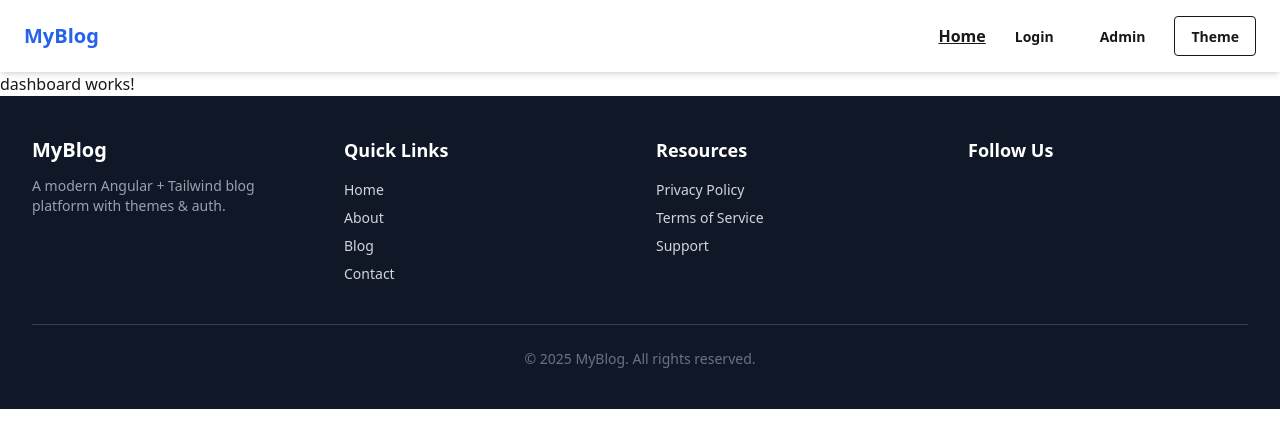
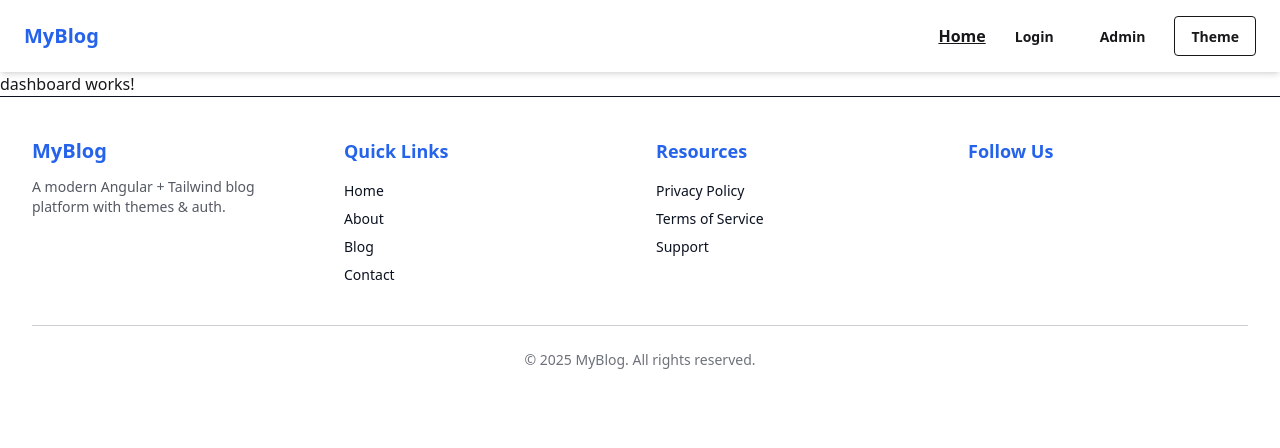
Before and after one commit to abhishek-kumar2/angular-basic-layout, an Angular app: page / in a window 1280 px wide. Shown: the top 448 px of the page. Built offline with nearby package versions, Linux system fonts and the light colour scheme.

Commit message:
theme change apply to footer

```diff
--- a/src/app/shared/footer/footer.html
+++ b/src/app/shared/footer/footer.html
@@ -1,50 +1,50 @@
-<footer class="bg-gray-900 text-gray-300">
+<footer class="bg-background text-foreground border-t">
   <div class="max-w-7xl mx-auto px-4 sm:px-6 lg:px-8 py-10">
     <div class="grid grid-cols-1 md:grid-cols-4 gap-8">
 
       <!-- Logo & About -->
       <div>
-        <h2 class="text-xl font-bold text-white">MyBlog</h2>
-        <p class="mt-3 text-sm text-gray-400">
+        <h2 class="text-xl font-bold text-primary-500">MyBlog</h2>
+        <p class="mt-3 text-sm text-foreground/70">
           A modern Angular + Tailwind blog platform with themes & auth.
         </p>
       </div>
 
       <!-- Navigation -->
       <div>
-        <h3 class="text-lg font-semibold text-white mb-4">Quick Links</h3>
+        <h3 class="text-lg font-semibold text-primary-500 mb-4">Quick Links</h3>
         <ul class="space-y-2 text-sm">
-          <li><a href="/" class="hover:text-white">Home</a></li>
-          <li><a href="/about" class="hover:text-white">About</a></li>
-          <li><a href="/blog" class="hover:text-white">Blog</a></li>
-          <li><a href="/contact" class="hover:text-white">Contact</a></li>
+          <li><a href="/" class="hover:text-primary-500">Home</a></li>
+          <li><a href="/about" class="hover:text-primary-500">About</a></li>
+          <li><a href="/blog" class="hover:text-primary-500">Blog</a></li>
+          <li><a href="/contact" class="hover:text-primary-500">Contact</a></li>
         </ul>
       </div>
 
       <!-- Resources -->
       <div>
-        <h3 class="text-lg font-semibold text-white mb-4">Resources</h3>
+        <h3 class="text-lg font-semibold text-primary-500 mb-4">Resources</h3>
         <ul class="space-y-2 text-sm">
-          <li><a href="#" class="hover:text-white">Privacy Policy</a></li>
-          <li><a href="#" class="hover:text-white">Terms of Service</a></li>
-          <li><a href="#" class="hover:text-white">Support</a></li>
+          <li><a href="#" class="hover:text-primary-500">Privacy Policy</a></li>
+          <li><a href="#" class="hover:text-primary-500">Terms of Service</a></li>
+          <li><a href="#" class="hover:text-primary-500">Support</a></li>
         </ul>
       </div>
 
       <!-- Social Links -->
       <div>
-        <h3 class="text-lg font-semibold text-white mb-4">Follow Us</h3>
+        <h3 class="text-lg font-semibold text-primary-500 mb-4">Follow Us</h3>
         <div class="flex space-x-4">
-          <a href="#" aria-label="Facebook" class="hover:text-white">
+          <a href="#" aria-label="Facebook" class="hover:text-primary-500">
             <i class="fab fa-facebook-f"></i>
           </a>
-          <a href="#" aria-label="Twitter" class="hover:text-white">
+          <a href="#" aria-label="Twitter" class="hover:text-primary-500">
             <i class="fab fa-twitter"></i>
           </a>
-          <a href="#" aria-label="Instagram" class="hover:text-white">
+          <a href="#" aria-label="Instagram" class="hover:text-primary-500">
             <i class="fab fa-instagram"></i>
           </a>
-          <a href="#" aria-label="GitHub" class="hover:text-white">
+          <a href="#" aria-label="GitHub" class="hover:text-primary-500">
             <i class="fab fa-github"></i>
           </a>
         </div>
@@ -52,7 +52,7 @@
     </div>
 
     <!-- Bottom -->
-    <div class="mt-10 border-t border-gray-700 pt-6 text-center text-sm text-gray-500">
+    <div class="mt-10 border-t border-foreground/20 pt-6 text-center text-sm text-foreground/60">
       © 2025 MyBlog. All rights reserved.
     </div>
   </div>
```
